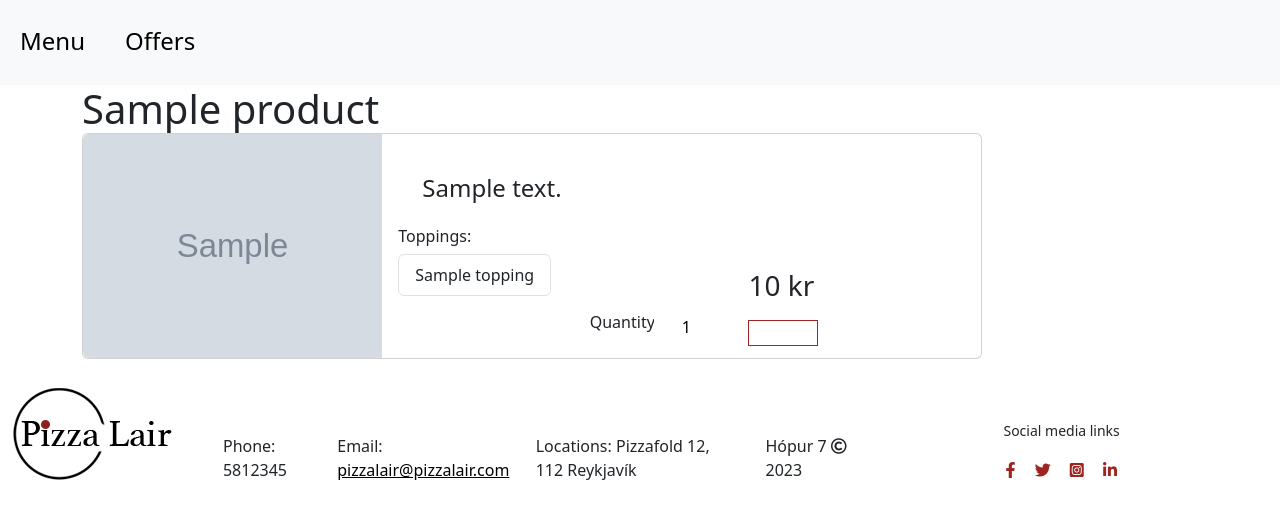
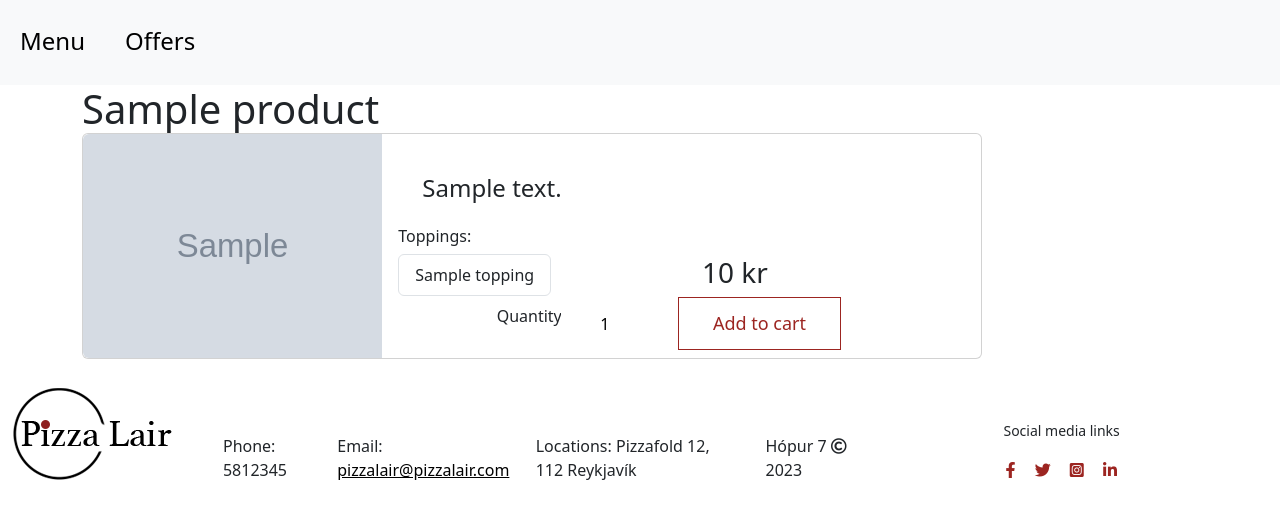
Before and after one commit to kjarri007/Pizza_Lair_Group_7, a Django app: page /pizzas/1 in a window 1280 px wide. Shown: the part 225-744 px from the top of the page. Run offline with Django 4.2, Linux system fonts and the light colour scheme; tables that the repository leaves empty hold one stand-in row (values such as "Sample post"); grey boxes marked "Sample" are stand-in pictures.

Commit message:
Some changes to some files

```diff
--- a/static/js/add_to_cart.js
+++ b/static/js/add_to_cart.js
@@ -1,24 +1,32 @@
-let btn = document.querySelectorAll(".add_to_cart_btn button")
+$(document).ready(function(){
+    $('.add_to_cart_btn').on('click', function (e) {
+        let productId = $(this).val();
+        let quantity = $('#num_of_items').val();
+        $.ajax({
+            url: "user/cart/"
+        })
+    })
+})
+    let btn = $(".add_to_cart_btn button");
+    btn.click(function(e) {
+        addToCart(e);
+    });
 
-btn.forEach(btn=>{
-    btn.addEventListener("click", addToCart)
-})
+    function addToCart(e) {
+        let product_id = e.target.value;
+        let url = "add_to_cart/";
+        let data = {id: product_id};
 
-function addToCart(e){
-    let product_id = e.target.value
-    let url = "add_to_cart/"
-    let data = {id:product_id}
-
-    fetch(url, {
-        method: "POST",
-        headers: {"Content-Type":"application/json"},
-        body: JSON.stringify(data)
-    })
-        .then(res=>res.json())
-        .then(data=>{
-            console.log(data)
-        })
-        .catch(error=>{
-            console.log(error)
-        })
-}
+        $.ajax({
+            url: url,
+            type: "POST",
+            contentType: "application/json",
+            success: function(data) {
+                $("#num_of_items");
+                console.log(data);
+            },
+            error: function(error) {
+                console.log(error);
+            }
+        });
+    }
--- a/templates/product/pizza_detail.html
+++ b/templates/product/pizza_detail.html
@@ -23,9 +23,8 @@
                         <div class="input-group w-auto justify-content-end align-items-center">
                             <p class="text-dark">Quantity</p>
                             <label class="add_to_cart_btn">
-                                    <input type="number" step="1" max="10" value="1" name="quantity" class="quantity-field border-0 text-center w-25">
-                                    <button type="button" value="add_to_cart" class="main_btn"></button>
-{#                                <input type="submit" value="add_to_cart" class="main_btn">#}
+                                <input type="number" step="1" max="10" value="1" name="quantity" class="quantity-field border-0 text-center w-25" id="num_of_items">
+                                <button type="submit" value="{{ selected_pizza.id }}" class="main_btn">Add to cart</button>
                             </label>
                         </div>
                     </div>
--- a/user/models.py
+++ b/user/models.py
@@ -1,5 +1,3 @@
-import uuid
-
 from django.contrib.auth.models import User
 from django.db import models
 from product.models import Product
```
Lines whose indentation alone changed are shown as unchanged.
